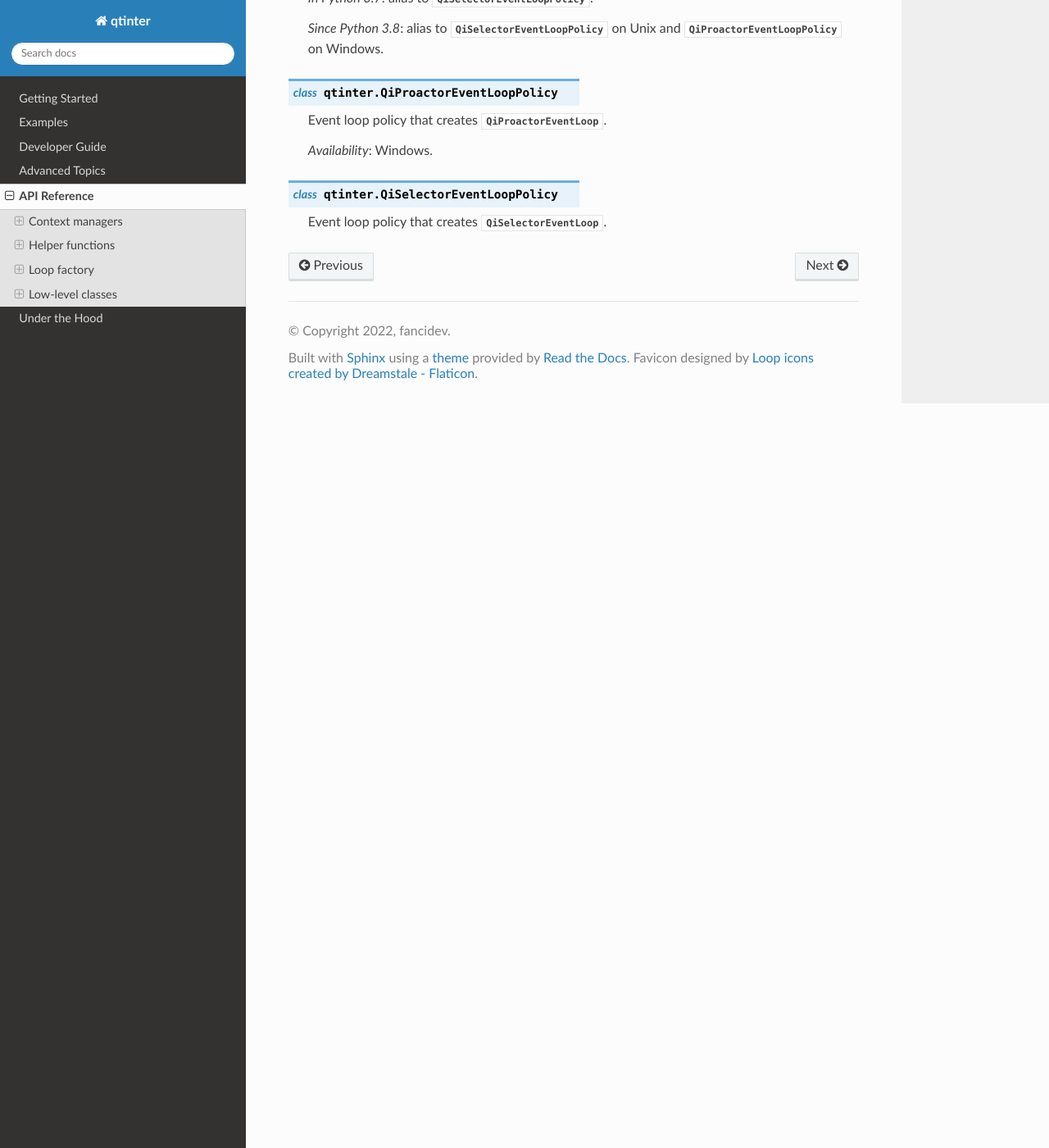
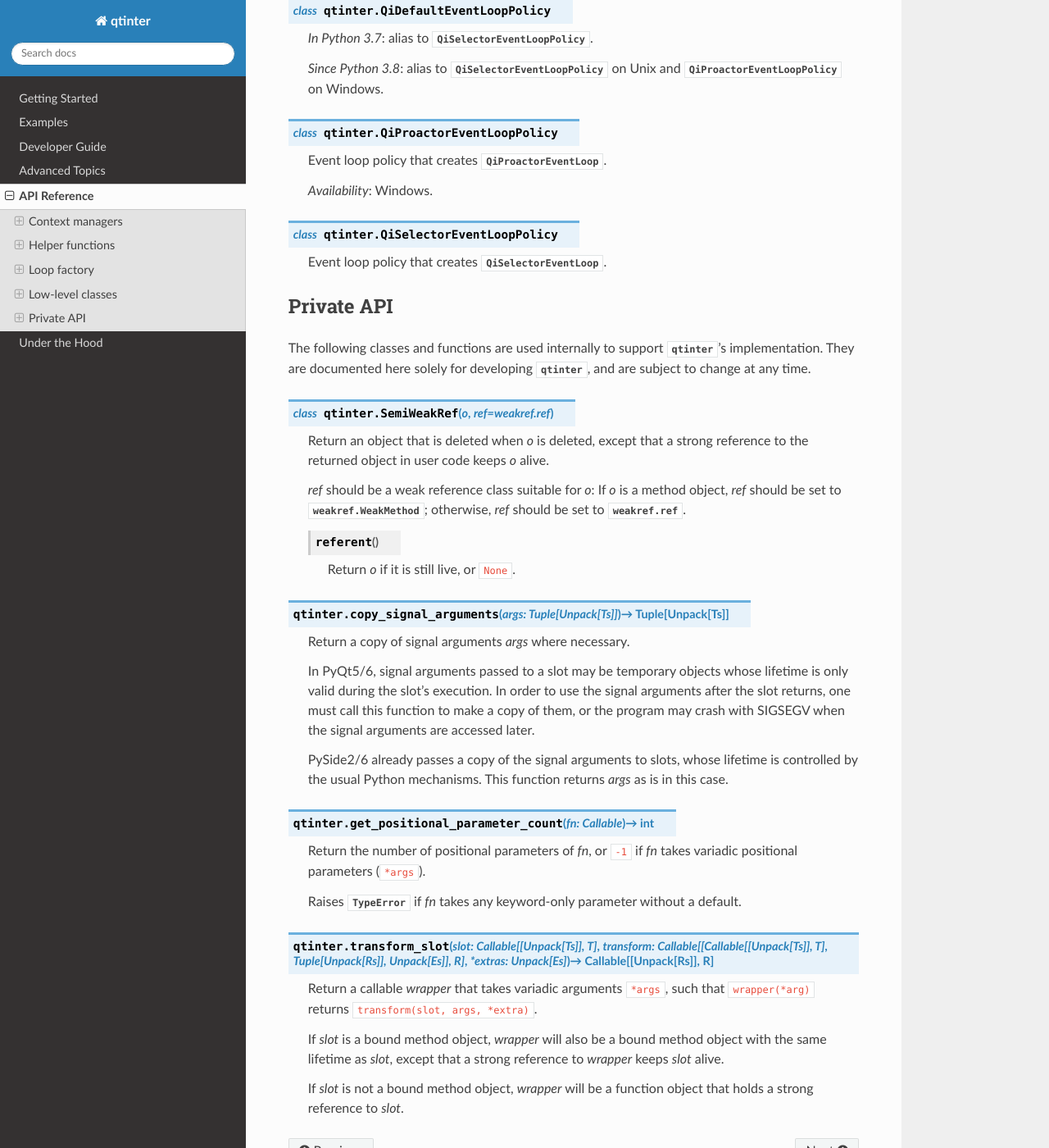
Before and after one commit to fancidev/qtinter, a Sphinx documentation site: the page built from docs/reference.rst, in a window 1280 px wide and 1400 px high, scrolled down 6515 px. Shown: the whole window at 82% size. Built offline with Sphinx 7.4.7 and the Read the Docs theme 2.0.0, drawn with Linux system fonts in a browser that asks for light colours; the version number could not be read and is left out; some of the changed text lies outside the part shown.

Commit message:
Improve docs.

```diff
--- a/docs/reference.rst
+++ b/docs/reference.rst
@@ -50,6 +50,9 @@ current coding pattern:
 * `Event loop objects`_
 
 * `Event loop policy objects`_
+
+
+`Private API`_ that supports the internal implementation of :mod:`qtinter`.
 
 
 Context managers
@@ -404,3 +407,59 @@ Event loop policy objects
 .. class:: QiSelectorEventLoopPolicy
 
    Event loop policy that creates :class:`QiSelectorEventLoop`.
+
+
+Private API
+-----------
+
+The following classes and functions are used internally to support
+:mod:`qtinter`'s implementation.  They are documented here solely
+for developing :mod:`qtinter`, and are subject to change at any time.
+
+.. class:: SemiWeakRef(o, ref=weakref.ref)
+
+   Return an object that is deleted when *o* is deleted, except that
+   a strong reference to the returned object in user code keeps *o*
+   alive.
+
+   *ref* should be a weak reference class suitable for *o*: If *o* is
+   a method object, *ref* should be set to :class:`weakref.WeakMethod`;
+   otherwise, *ref* should be set to :class:`weakref.ref`.
+
+   .. method:: referent()
+
+      Return *o* if it is still live, or ``None``.
+
+.. function:: copy_signal_arguments(args: typing.Tuple[typing.Unpack[Ts]]) -> typing.Tuple[typing.Unpack[Ts]]
+
+   Return a copy of signal arguments *args* where necessary.
+
+   In PyQt5/6, signal arguments passed to a slot may be temporary objects
+   whose lifetime is only valid during the slot's execution.  In order to
+   use the signal arguments after the slot returns, one must call this
+   function to make a copy of them, or the program may crash with SIGSEGV
+   when the signal arguments are accessed later.
+
+   PySide2/6 already passes a copy of the signal arguments to slots,
+   whose lifetime is controlled by the usual Python mechanisms.  This
+   function returns *args* as is in this case.
+
+.. function:: get_positional_parameter_count(fn: typing.Callable) -> int
+
+   Return the number of positional parameters of *fn*, or ``-1``
+   if *fn* takes variadic positional parameters (``*args``).
+
+   Raises :class:`TypeError` if *fn* takes any keyword-only parameter
+   without a default.
+
+.. function:: transform_slot(slot: typing.Callable[[typing.Unpack[Ts]], T], transform: typing.Callable[[typing.Callable[[typing.Unpack[Ts]], T], typing.Tuple[typing.Unpack[Rs]], typing.Unpack[Es]], R], *extras: typing.Unpack[Es]) -> typing.Callable[[typing.Unpack[Rs]], R]
+
+   Return a callable *wrapper* that takes variadic arguments ``*args``,
+   such that ``wrapper(*arg)`` returns ``transform(slot, args, *extra)``.
+
+   If *slot* is a bound method object, *wrapper* will also be a bound
+   method object with the same lifetime as *slot*, except that a strong
+   reference to *wrapper* keeps *slot* alive.
+
+   If *slot* is not a bound method object, *wrapper* will be a function
+   object that holds a strong reference to *slot*.
```
Also changed, not shown: other parts of docs/reference.rst (+2 -2 lines), docs/examples.rst (+21 -32 lines).
